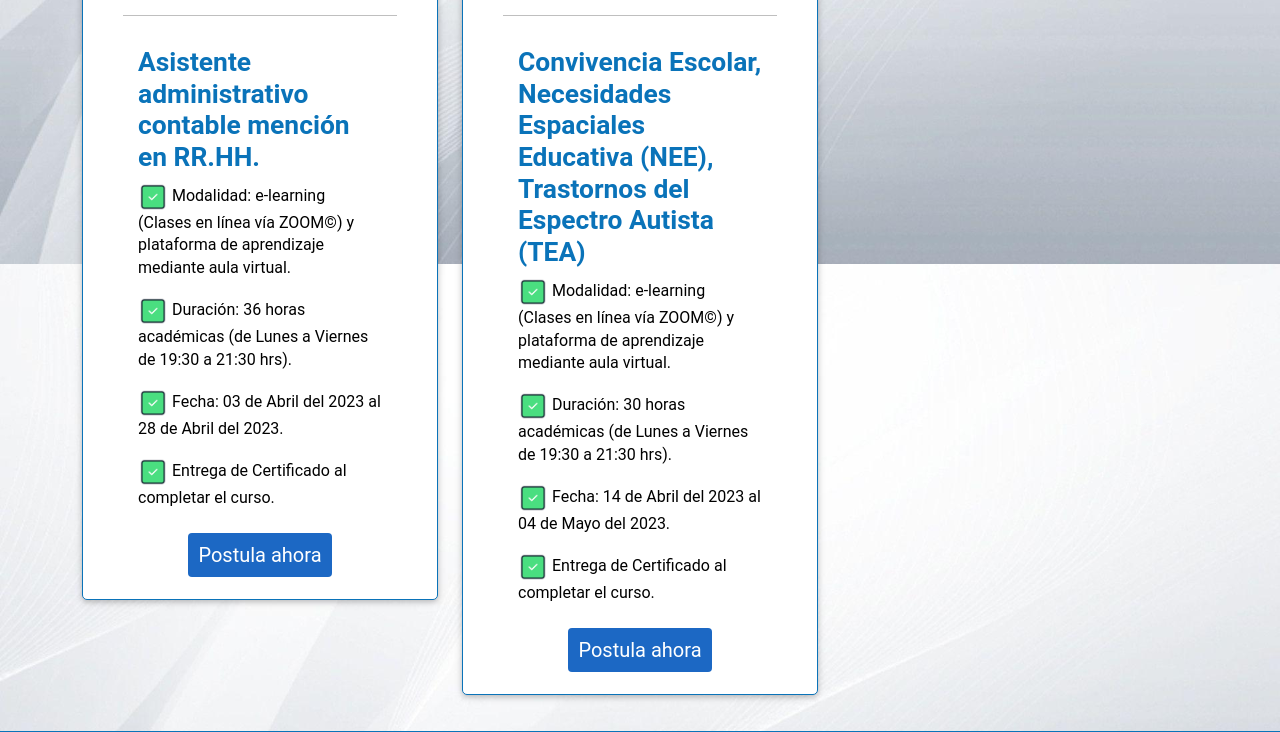
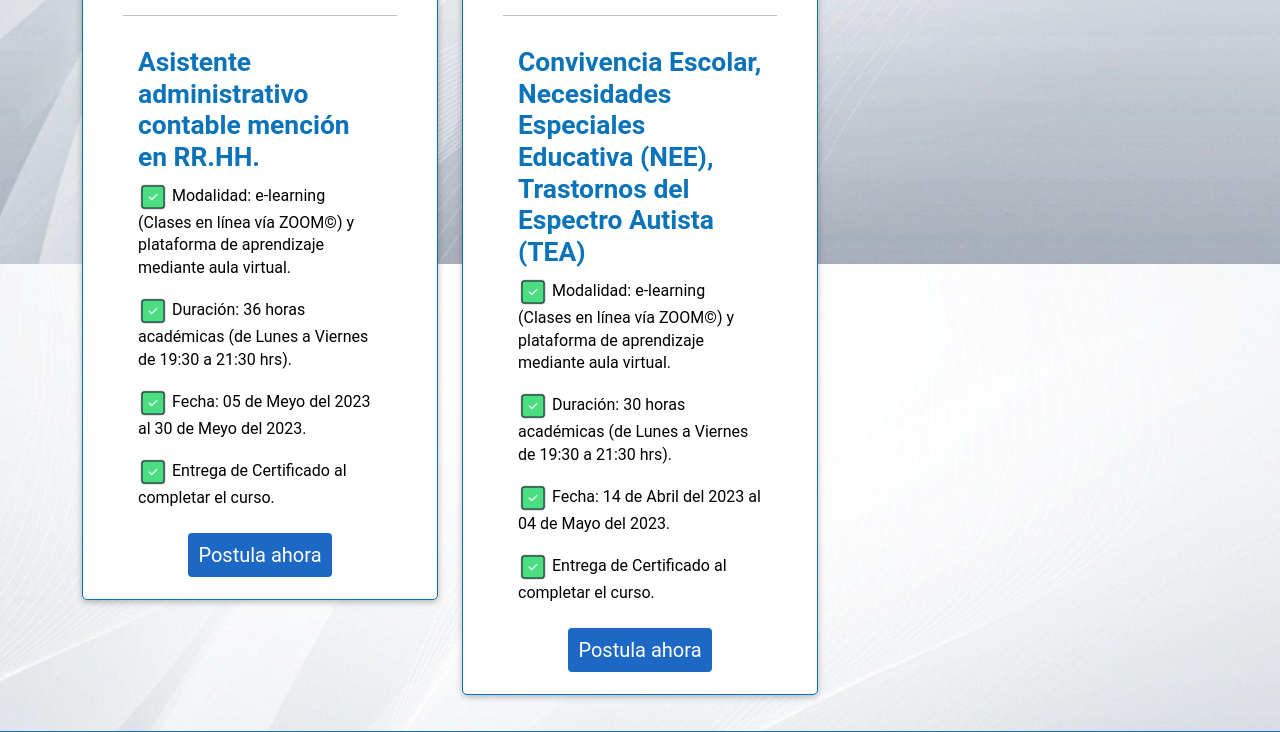
Before and after one commit to JoseSotoSanchez/Web-otec, a Flask app: page / in a window 1280 px wide. Shown: the part 2236-2968 px from the top of the page. Run offline with Flask 3, Linux system fonts and the light colour scheme; some libraries are stand-ins or nearby versions.

Commit message:
nuevo curso

```diff
--- a/templates/base.html
+++ b/templates/base.html
@@ -69,7 +69,7 @@
                     <a href="/inspector-educacional">Inspector educacional mención convivencia escolar</a>
                     <a href="/cajero-bancario">Cajero Bancario y Comercial mención en atención al cliente</a>
                     <a href="/asistente-administrativo-contable">Asistente administrativo contable mención en RR.HH.</a>
-                    <a href="/convivencia-escolar">Convivencia Escolar, Necesidades Espaciales Educativa (NEE), Trastornos del Espectro Autista (TEA)</a>
+                    <a href="/convivencia-escolar">Convivencia Escolar, Necesidades Especiales Educativa (NEE), Trastornos del Espectro Autista (TEA)</a>
                   </div>
                 </div>
               </li>
--- a/templates/cursos/asistente-administrativo-contable.html
+++ b/templates/cursos/asistente-administrativo-contable.html
@@ -206,7 +206,7 @@
           <ul class="list-group list-group-flush" >
             <li class="list-group-item dtalle">Modalidad: e-learning (Clases en línea vía ZOOM©) y plataforma de aprendizaje mediante aula virtual.</li>
             <li class="list-group-item dtalle">Duración: 36 horas académicas (de Lunes a Viernes de 19:30 a 21:30 hrs).</li>
-            <li class="list-group-item dtalle">Fecha: 03 de Abril del 2023 al 28 de Abril del 2023.</li>
+            <li class="list-group-item dtalle">Fecha: 05 de Meyo del 2023 al 30 de Meyo del 2023.</li>
             <li class="list-group-item dtalle">Entrega de Certificado al completar el curso.</li>
             <a style="color:#084298"class="list-group-item dtalle" target="_blank" href="static/mallas/malla-asistente-contable.pdf">ver malla curricular</a>
           </ul>
--- a/templates/cursos/asistente-aula.html
+++ b/templates/cursos/asistente-aula.html
@@ -216,7 +216,7 @@
           <ul class="list-group list-group-flush" >
             <li class="list-group-item dtalle">Modalidad: e-learning (Clases en línea vía ZOOM©) y plataforma de aprendizaje mediante aula virtual.</li>
             <li class="list-group-item dtalle">Duración: 40 horas académicas (de Lunes a Viernes de 19:30 a 21:30 hrs).</li>
-            <li class="list-group-item dtalle">Fecha: 30 de Marzo del 2023 al 28 de Abril del 2023.</li>
+            <li class="list-group-item dtalle">Fecha: 03 de Meyo del 2023 al 30 de Meyo del 2023.</li>
             <li class="list-group-item dtalle">Entrega de Certificado al completar el curso.</li>
             <a style="color:#084298"class="list-group-item dtalle" target="_blank" href="static/mallas/malla-asistente-aula.pdf">ver malla curricular</a>
           </ul>
--- a/templates/cursos/cajero-bancario.html
+++ b/templates/cursos/cajero-bancario.html
@@ -189,7 +189,7 @@
           <ul class="list-group list-group-flush" >
             <li class="list-group-item dtalle">Modalidad: e-learning (Clases en línea vía ZOOM©) y plataforma de aprendizaje mediante aula virtual.</li>
             <li class="list-group-item dtalle">Duración: 36 horas académicas (de Lunes a Viernes de 20:00 a 22:00 hrs).</li>
-            <li class="list-group-item dtalle">Fecha: 03 de Abril del 2023 al 28 de Abril del 2023.</li>
+            <li class="list-group-item dtalle">Fecha: 05 de Meyo del 2023 al 30 de Meyo del 2023.</li>
             <li class="list-group-item dtalle">Entrega de Certificado al completar el curso.</li>
             <a style="color:#084298"class="list-group-item dtalle" target="_blank" href="static/mallas/malla-cajero-bancario.pdf">ver malla curricular</a>
           </ul>
--- a/templates/cursos/inspector-educacional.html
+++ b/templates/cursos/inspector-educacional.html
@@ -219,7 +219,7 @@
           <ul class="list-group list-group-flush" >
             <li class="list-group-item dtalle">Modalidad: e-learning (Clases en línea vía ZOOM©) y plataforma de aprendizaje mediante aula virtual.</li>
             <li class="list-group-item dtalle">Duración: 40 horas académicas (de Lunes a Viernes de 19:30 a 21:30 hrs).</li>
-            <li class="list-group-item dtalle">Fecha: 30 de Marzo del 2023 al 28 de Abril del 2023.</li>
+            <li class="list-group-item dtalle">Fecha: 03 de Meyo del 2023 al 30 de Meyo del 2023.</li>
             <li class="list-group-item dtalle">Entrega de Certificado al completar el curso.</li>
             <a style="color:#084298"class="list-group-item dtalle" target="_blank" href="static/mallas/malla-inspector-educacional.pdf">ver malla curricular</a>
           </ul>
--- a/templates/home.html
+++ b/templates/home.html
@@ -110,7 +110,7 @@
                                   Duración: 40 horas académicas (de Lunes a Viernes de 19:30 a 21:30 hrs).
                                 </p>
                                 <p class=""><img src="static/Imagenes/check.png" style="width: 30px; height: auto;" />
-                                  Fecha: 30 de Marzo del 2023 al 28 de Abril del 2023.
+                                  Fecha: 03 de Meyo del 2023 al 30 de Meyo del 2023.
                                 </p>
                                 <p class=""><img src="static/Imagenes/check.png" style="width: 30px; height: auto;" />
                                   Entrega de Certificado al completar el curso.
@@ -138,7 +138,7 @@
                                   Duración: 40 horas académicas (de Lunes a Viernes de 19:30 a 21:30 hrs).
                                 </p>
                                 <p class=""><img src="static/Imagenes/check.png" style="width: 30px; height: auto;" />
-                                  Fecha: 30 de Marzo del 2023 al 28 de Abril del 2023.
+                                  Fecha: 03 de Meyo del 2023 al 30 de Meyo del 2023.
                                 </p>
                                 <p class=""><img src="static/Imagenes/check.png" style="width: 30px; height: auto;" />
                                   Entrega de Certificado al completar el curso.
@@ -167,7 +167,7 @@
                                 Duración: 36 horas académicas (de Lunes a Viernes de 20:00 a 22:00 hrs).
                               </p>
                               <p class=""><img src="static/Imagenes/check.png" style="width: 30px; height: auto;" />
-                                Fecha: 03 de Abril del 2023 al 28 de Abril del 2023.
+                                Fecha: 05 de Meyo del 2023 al 30 de Meyo del 2023.
                               </p>
                               <p class=""><img src="static/Imagenes/check.png" style="width: 30px; height: auto;" />
                                 Entrega de Certificado al completar el curso.
@@ -196,7 +196,7 @@
                                 Duración: 36 horas académicas (de Lunes a Viernes de 19:30 a 21:30 hrs).
                               </p>
                               <p class=""><img src="static/Imagenes/check.png" style="width: 30px; height: auto;" />
-                                Fecha: 03 de Abril del 2023 al 28 de Abril del 2023.
+                                Fecha: 05 de Meyo del 2023 al 30 de Meyo del 2023.
                               </p>
                               <p class=""><img src="static/Imagenes/check.png" style="width: 30px; height: auto;" />
                                 Entrega de Certificado al completar el curso.
@@ -211,12 +211,12 @@
                   <div class="col-xs-12 col-sm-12 col-md-6 col-xl-4" data-aos="fade-up">
                     <div class="card brd">
                         <a class="img-card" href="/convivencia-escolar">
-                        <img src="static/Imagenes/convivencia-escolar-portada.png" />
+                        <img src="static/Imagenes/convivencia-escolar-portada.jpg" />
                       </a>
                       <hr class="featurette-divider">
                         <div class="card-content">
                             <h4 class="card-title">
-                                <a href="/convivencia-escolar"> Convivencia Escolar, Necesidades Espaciales Educativa (NEE), Trastornos del Espectro Autista (TEA)
+                                <a href="/convivencia-escolar"> Convivencia Escolar, Necesidades Especiales Educativa (NEE), Trastornos del Espectro Autista (TEA)
                               </a>
                             </h4>
                             <p class=""><img src="static/Imagenes/check.png" style="width: 30px; height: auto;" />
```
Also changed, not shown: 1 other file.
